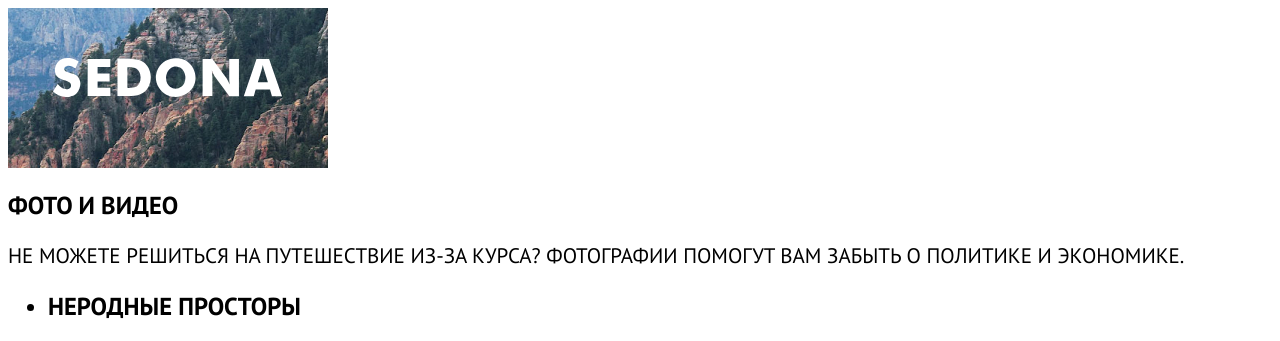
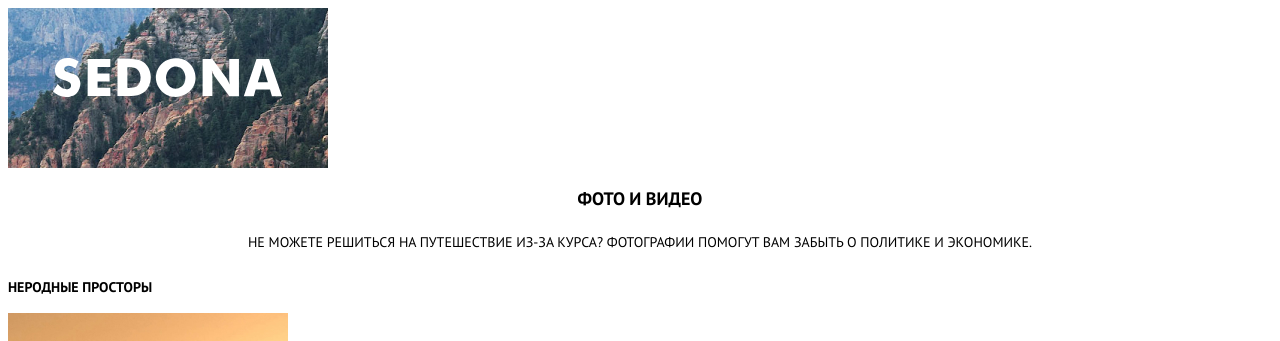
Before and after one commit to SonicFear96/1554867-sedona-21, a website: page source/catalog.html in a window 1280 px wide. Shown: the part 358-699 px from the top of the page. Drawn offline with nearby package versions, Linux system fonts and the light colour scheme; files that its build step writes are made by us from their sources; files whose address does not match are found by name.

Commit message:
изменения на странице каталога

```diff
--- a/source/less/blocks/photo.less
+++ b/source/less/blocks/photo.less
@@ -1,4 +1,4 @@
 .photo__list {
-    list-style: none;
-    padding: 0;
-  }
+  list-style: none;
+  padding: 0;
+}
--- a/source/less/blocks/picture.less
+++ b/source/less/blocks/picture.less
@@ -1 +1,11 @@
-/*для страницы Фото и Видео*/
+.picture__title {
+  font-weight: bold;
+  font-size: 18px;
+  text-align: center;
+}
+
+.picture__subtitle {
+  font-size: 14px;
+  line-height: 24px;
+  text-align: center;
+}
--- a/source/less/blocks/post.less
+++ b/source/less/blocks/post.less
@@ -3,10 +3,12 @@
   font-size: 14px;
   line-height: 24px;
 }
+
 .post__author {
   font-size: 14px;
   line-height: 24px;
 }
+
 .post__likes {
   font-weight: bold;
   font-size: 14px;
--- a/source/less/blocks/video.less
+++ b/source/less/blocks/video.less
@@ -3,6 +3,7 @@
   font-weight: bold;
   font-size: 18px;
 }
+
 .video__subtitle {
   text-align: center;
   font-size: 14px;
--- a/source/less/global/global.less
+++ b/source/less/global/global.less
@@ -2,6 +2,7 @@
   max-width: 100%;
   height: auto;
 }
+
 .visually-hidden {
   position: absolute;
   width: 1px;
--- a/source/less/style.less
+++ b/source/less/style.less
@@ -9,12 +9,15 @@
 @import "blocks/site-list.less";
 @import "blocks/page-main.less";
 @import "blocks/title.less";
+@import "blocks/picture.less";
 @import "blocks/feedback.less";
 @import "blocks/advantages.less";
 @import "blocks/advantage.less";
 @import "blocks/filters.less";
 @import "blocks/field.less";
 @import "blocks/fieldset.less";
+@import "blocks/photo.less";
+@import "blocks/post.less";
 @import "blocks/search.less";
 @import "blocks/map.less";
 @import "blocks/video.less";
```
